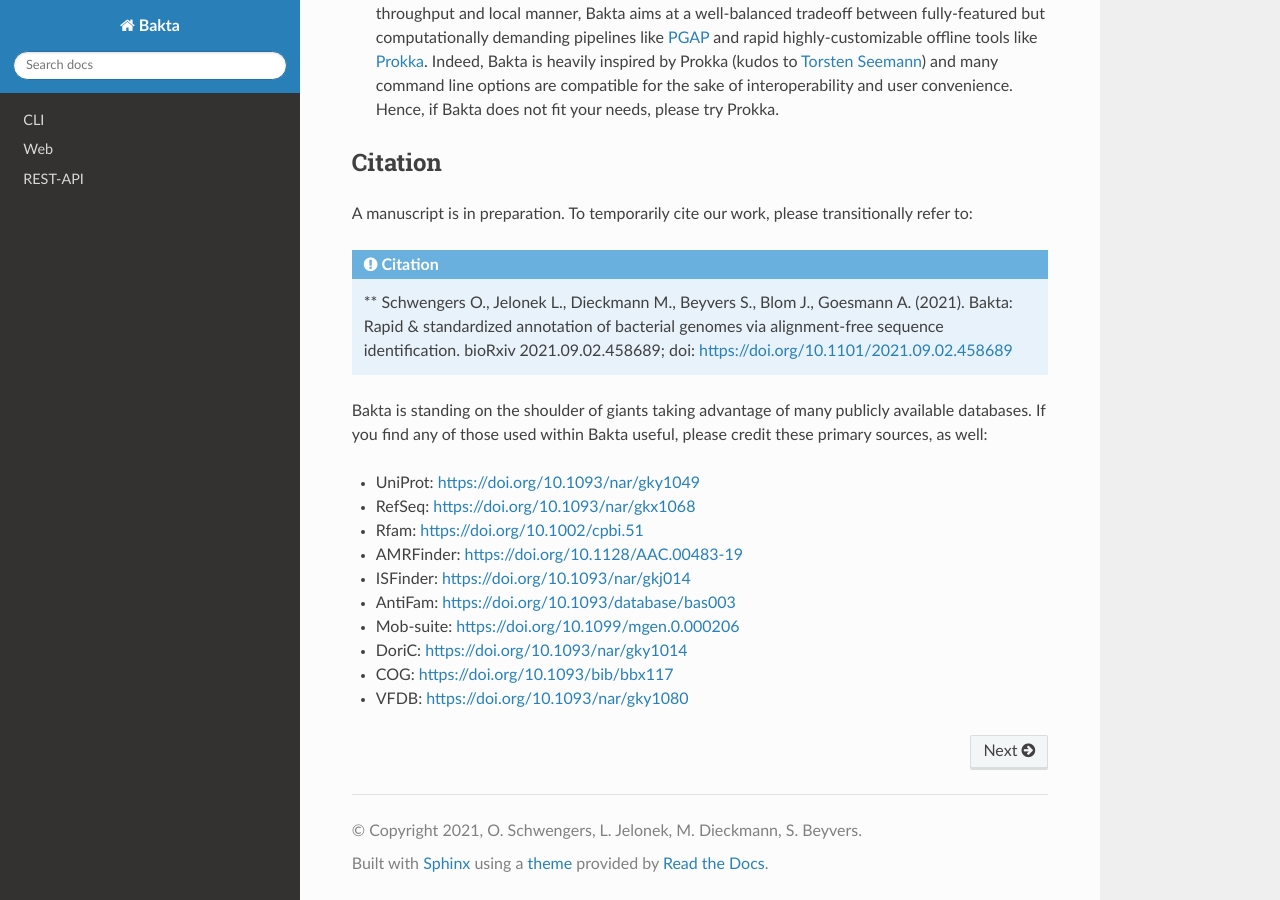
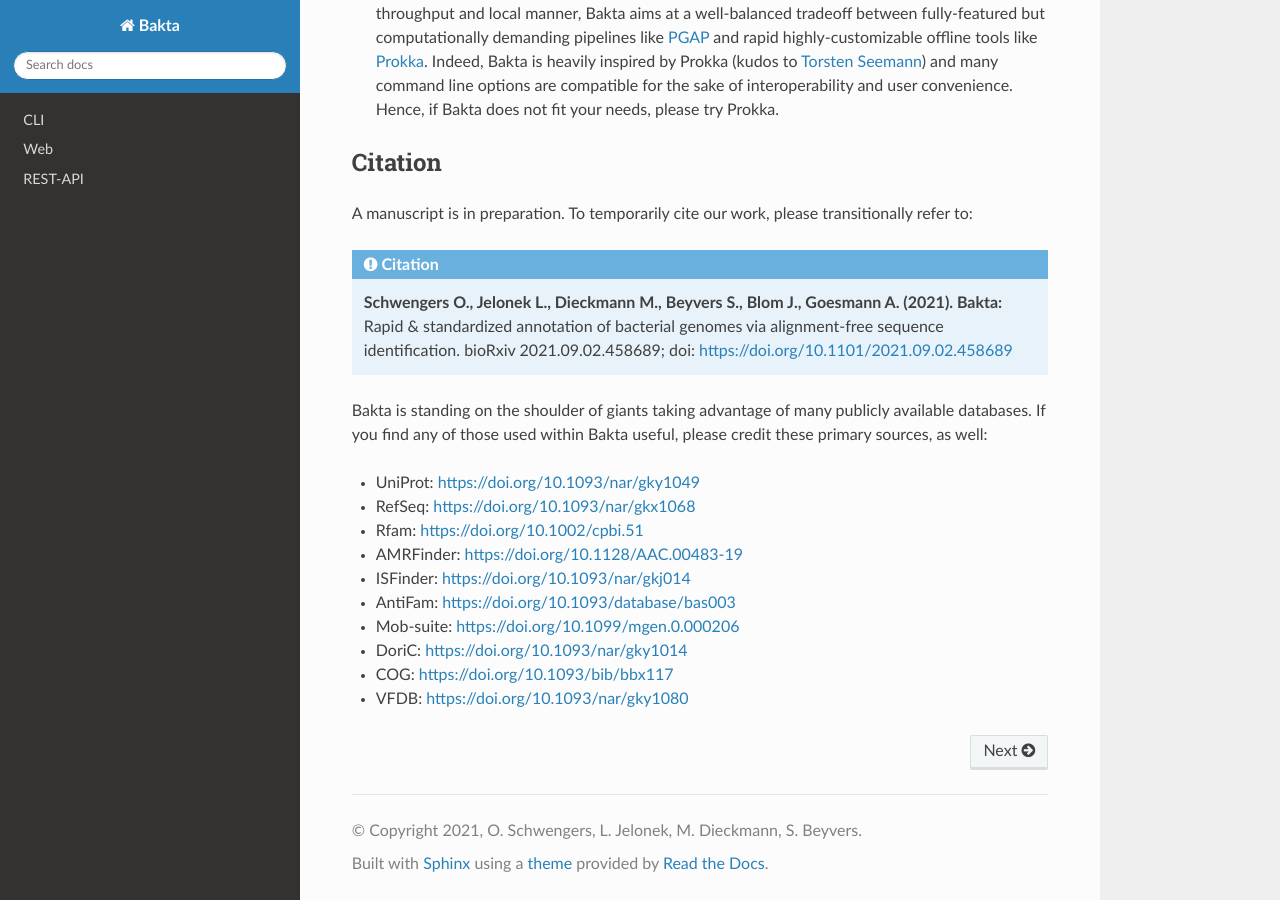
Before and after one commit to ag-computational-bio/bakta-docs, a Sphinx documentation site: the page built from docs/index.rst, in a window 1280 px wide and 900 px high, scrolled down 1229 px. Built offline with Sphinx 7.4.7 and the Read the Docs theme 2.0.0, drawn with Linux system fonts in a browser that asks for light colours.

Commit message:
Fixed: Citation formatting error

```diff
--- a/docs/index.rst
+++ b/docs/index.rst
@@ -56,7 +56,7 @@
 
 .. admonition:: Citation
 
-   ** Schwengers O., Jelonek L., Dieckmann M., Beyvers S., Blom J., Goesmann A. (2021). Bakta: Rapid & standardized annotation of bacterial genomes via alignment-free sequence identification. bioRxiv 2021.09.02.458689; doi: https://doi.org/10.1101/2021.09.02.458689
+   **Schwengers O., Jelonek L., Dieckmann M., Beyvers S., Blom J., Goesmann A. (2021). Bakta:** Rapid & standardized annotation of bacterial genomes via alignment-free sequence identification. bioRxiv 2021.09.02.458689; doi: https://doi.org/10.1101/2021.09.02.458689
 
 Bakta is standing on the shoulder of giants taking advantage of many publicly available databases. If you find any of those used within Bakta useful, please credit these primary sources, as well:
 
```
